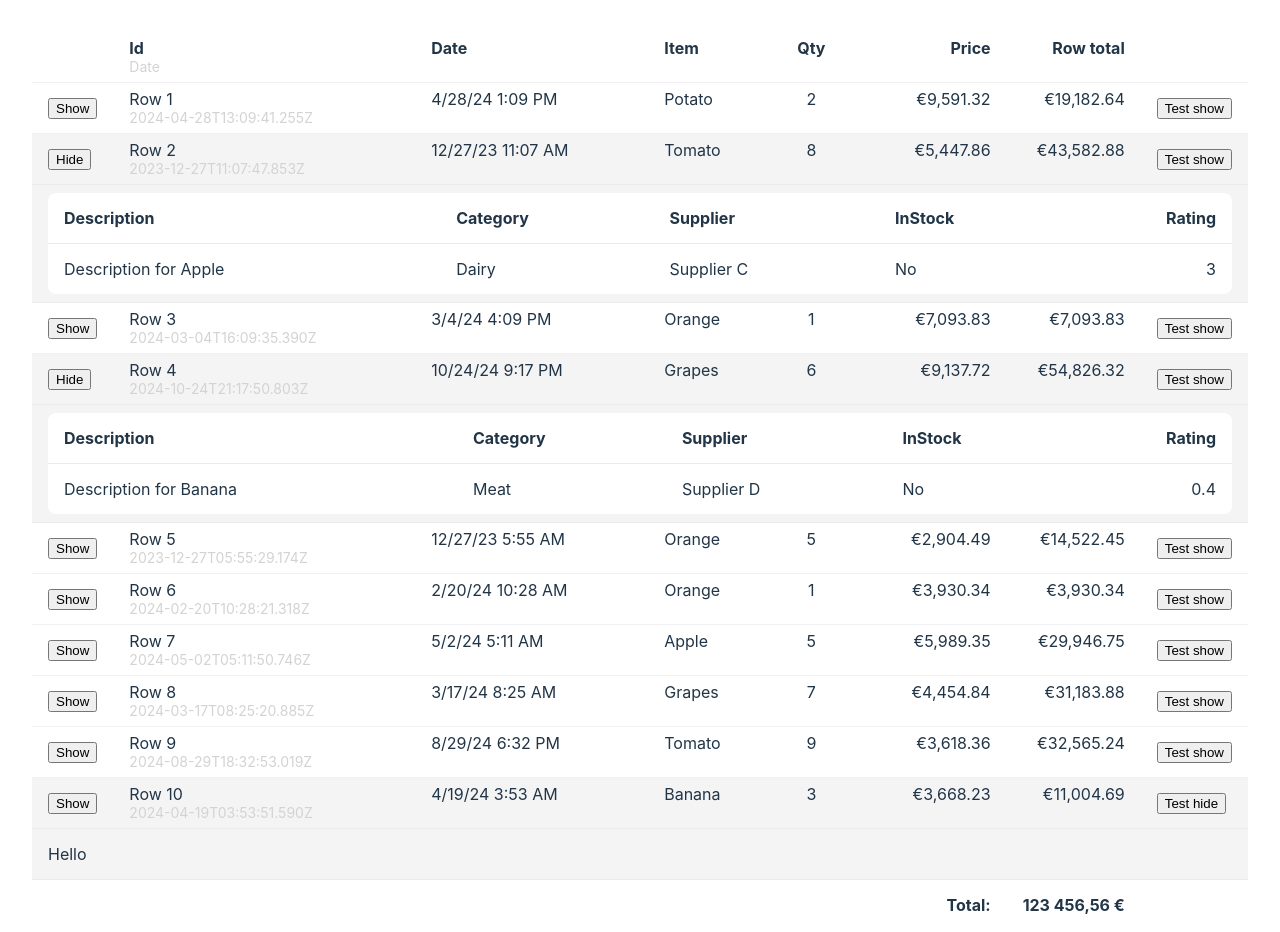
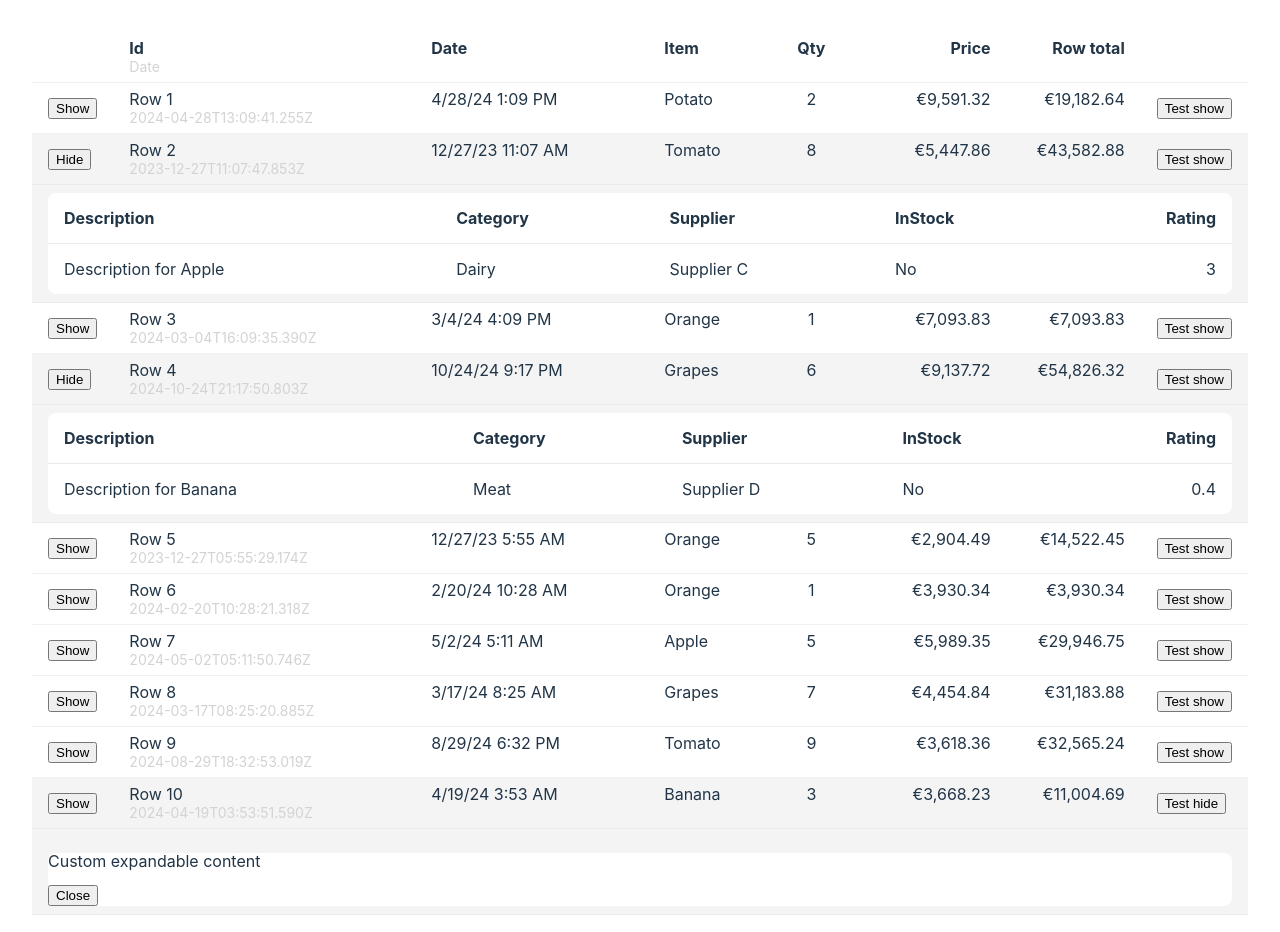
Before and after one commit to ihv-hook-table/react-hook-table, a React (Vite) app: page / in a window 1280 px wide. Shown: the top 932 px of the page. Built offline with nearby package versions, Linux system fonts and the light colour scheme.

Commit message:
close expanded area from inside expanded area

```diff
--- a/src/examples/HookTableExample.tsx
+++ b/src/examples/HookTableExample.tsx
@@ -67,7 +67,12 @@ export const HookTableExample = () => {
         colWidth={5}
         defaultExpanded={({ id }) => id === 'Row 10'}
       >
-        Hello
+        {(_, { closeSubrow }) => (
+          <div>
+            <p>Custom expandable content</p>
+            <button onClick={closeSubrow}>Close</button>
+          </div>
+        )}
       </Column>
     </Table>
   );
--- a/src/hook-table/components/internal-components/BodyRow/BodyRow.tsx
+++ b/src/hook-table/components/internal-components/BodyRow/BodyRow.tsx
@@ -51,7 +51,9 @@ export const BodyRow = <T extends TableRecord = TableRecord>({
     ({ accessor }) => isArrayType(accessor) && accessor.length > 1,
   );
 
-  const expandableContent = isFunction(children) ? children(rowData) : children;
+  const expandableContent = isFunction(children)
+    ? children(rowData, { closeSubrow: () => setExpanded(undefined) })
+    : children;
 
   return (
     <>
@@ -60,6 +62,9 @@ export const BodyRow = <T extends TableRecord = TableRecord>({
           const { alignment = 'left', wrap = false } = columnRest;
           const currentIdentifier = getExpandableIdentifier(expandable);
           const isExpanded = expanded === currentIdentifier;
+
+          const toggle = () =>
+            setExpanded(expanded && isExpanded ? undefined : currentIdentifier);
 
           return (
             <TableData
@@ -72,11 +77,7 @@ export const BodyRow = <T extends TableRecord = TableRecord>({
               {expandable ? (
                 <Expander
                   isOpen={isExpanded}
-                  toggle={() =>
-                    setExpanded(
-                      expanded && isExpanded ? undefined : currentIdentifier,
-                    )
-                  }
+                  toggle={toggle}
                   identifier={currentIdentifier}
                 />
               ) : (
--- a/src/hook-table/types/index.ts
+++ b/src/hook-table/types/index.ts
@@ -16,9 +16,13 @@ type CaptionAlignment =
 export type TableRecord = Record<PropertyKey, unknown>;
 export type FormatOptions = Record<string, (value: never) => ReactNode>;
 
+type SubrowActions = {
+  closeSubrow: () => void;
+};
+
 type ColumnChildren<T extends TableRecord = TableRecord> =
   | ReactNode
-  | ((rowData: T) => ReactNode);
+  | ((rowData: T, subrowActions: SubrowActions) => ReactNode);
 
 type NestedKeyOf<T, K = keyof T> = K extends keyof T & (string | number)
   ? `${K}` | (T[K] extends object ? `${K}.${NestedKeyOf<T[K]>}` : never)
```
Also changed, not shown: .changeset/dirty-schools-hope.md (added).
